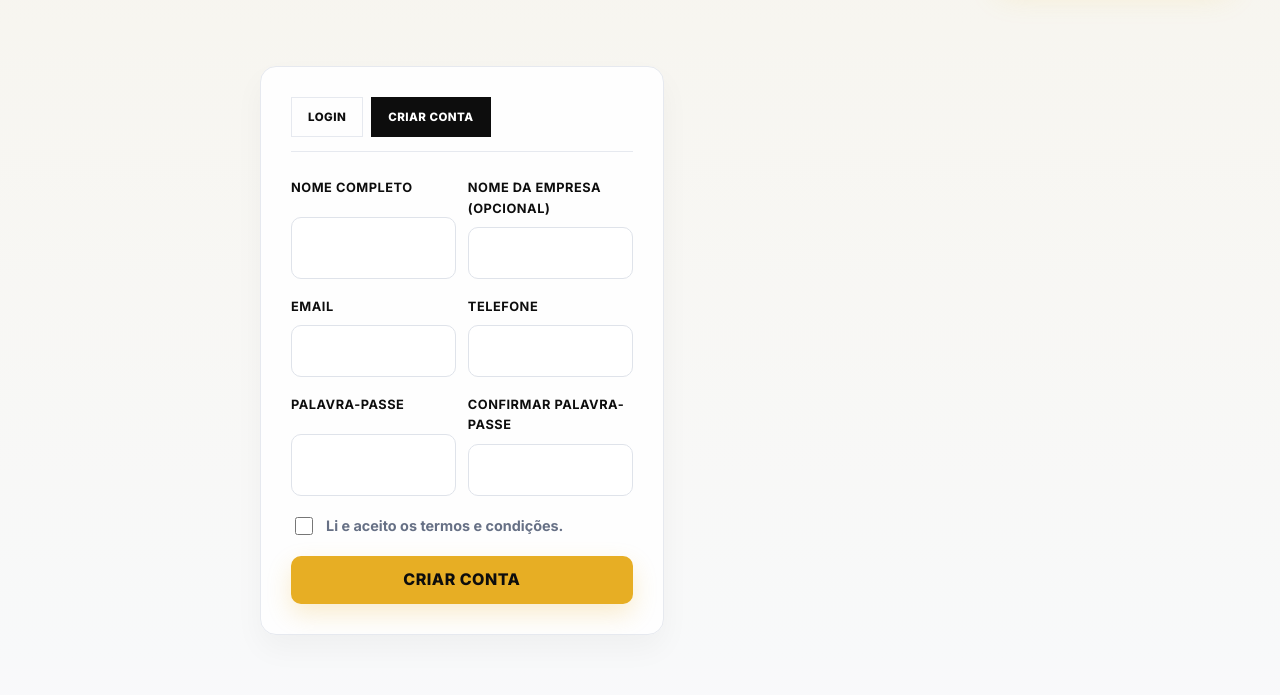
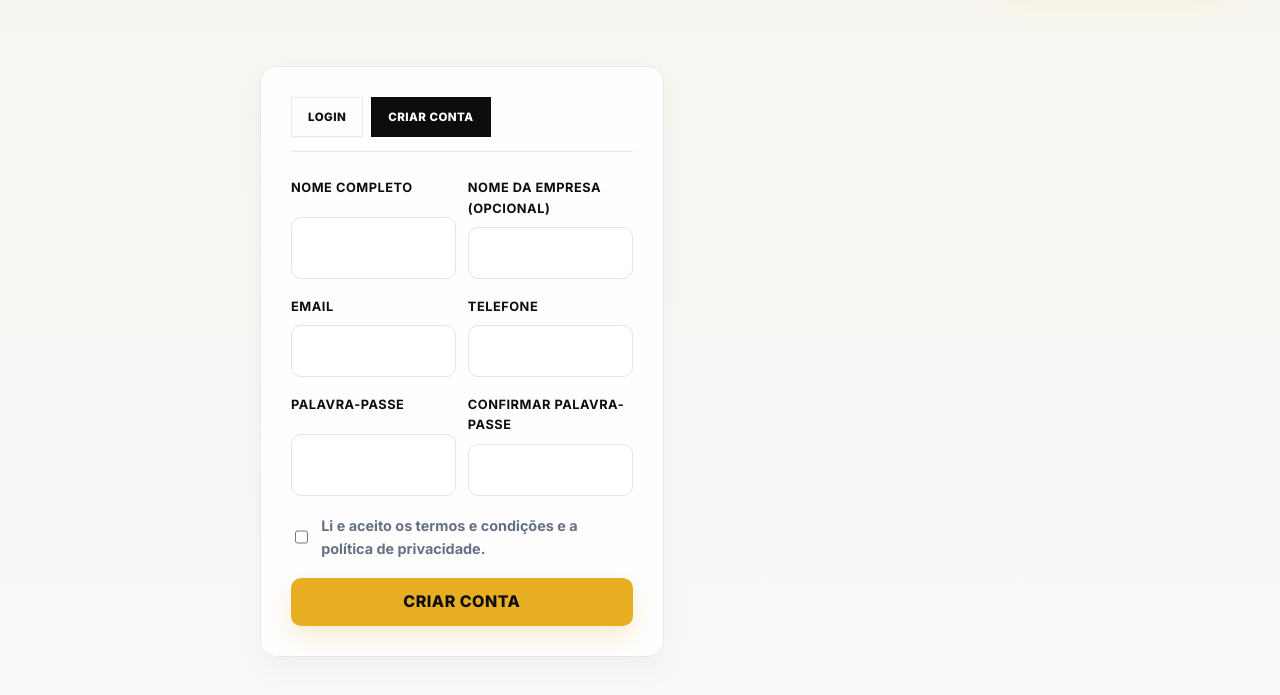
Before and after one commit to josemanuelsimao8-droid/sitemukwatela, a plain HTML site: page register.html in a window 1280 px wide. Shown: the part 91-786 px from the top of the page. Drawn offline with nearby package versions, Linux system fonts and the light colour scheme.

Commit message:
Ligar registo aos termos e privacidade

```diff
--- a/register.html
+++ b/register.html
@@ -83,7 +83,7 @@
             </div>
             <label class="checkbox-row" for="accept-terms">
               <input id="accept-terms" name="terms" type="checkbox" required />
-              <span>Li e aceito os termos e condições.</span>
+              <span>Li e aceito os <a href="termos.html" target="_blank" rel="noreferrer">termos e condições</a> e a <a href="privacidade.html" target="_blank" rel="noreferrer">política de privacidade</a>.</span>
             </label>
             <button type="submit" class="btn btn-primary btn-block">Criar conta</button>
           </form>
```
